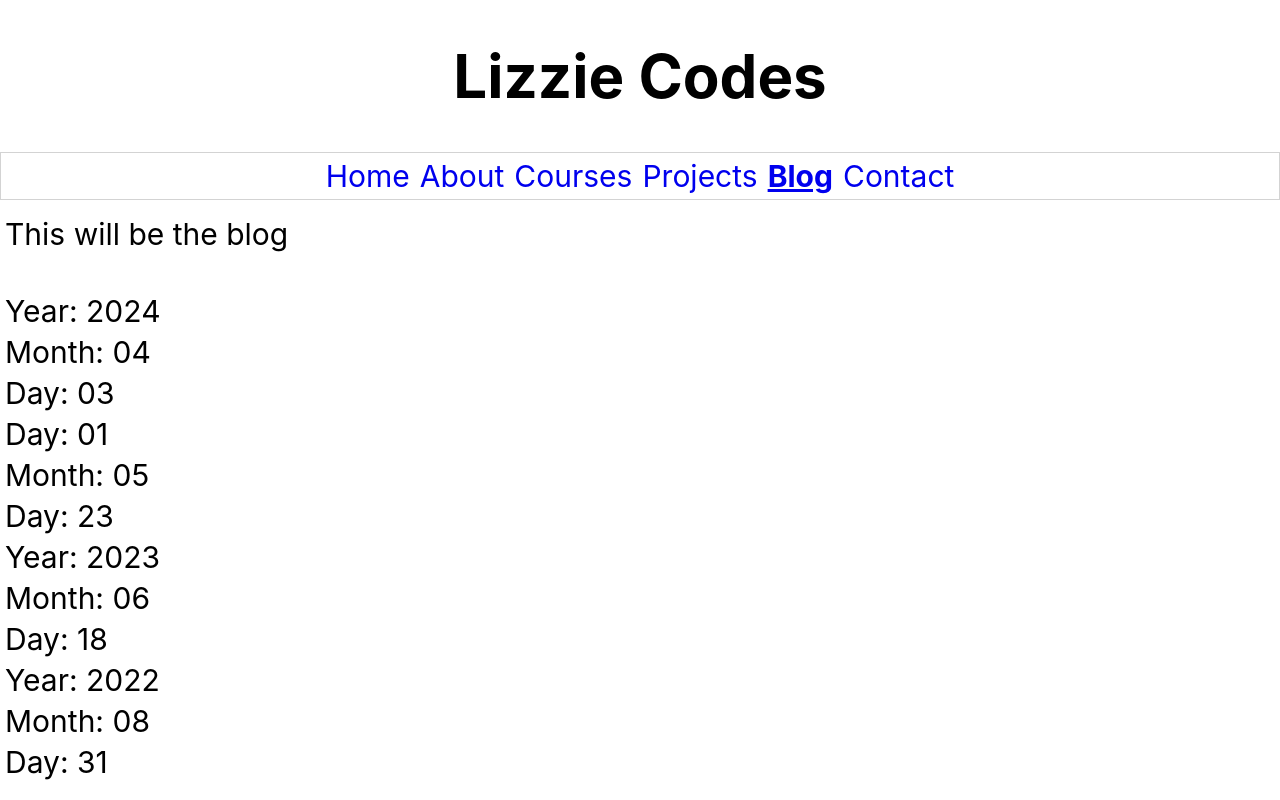
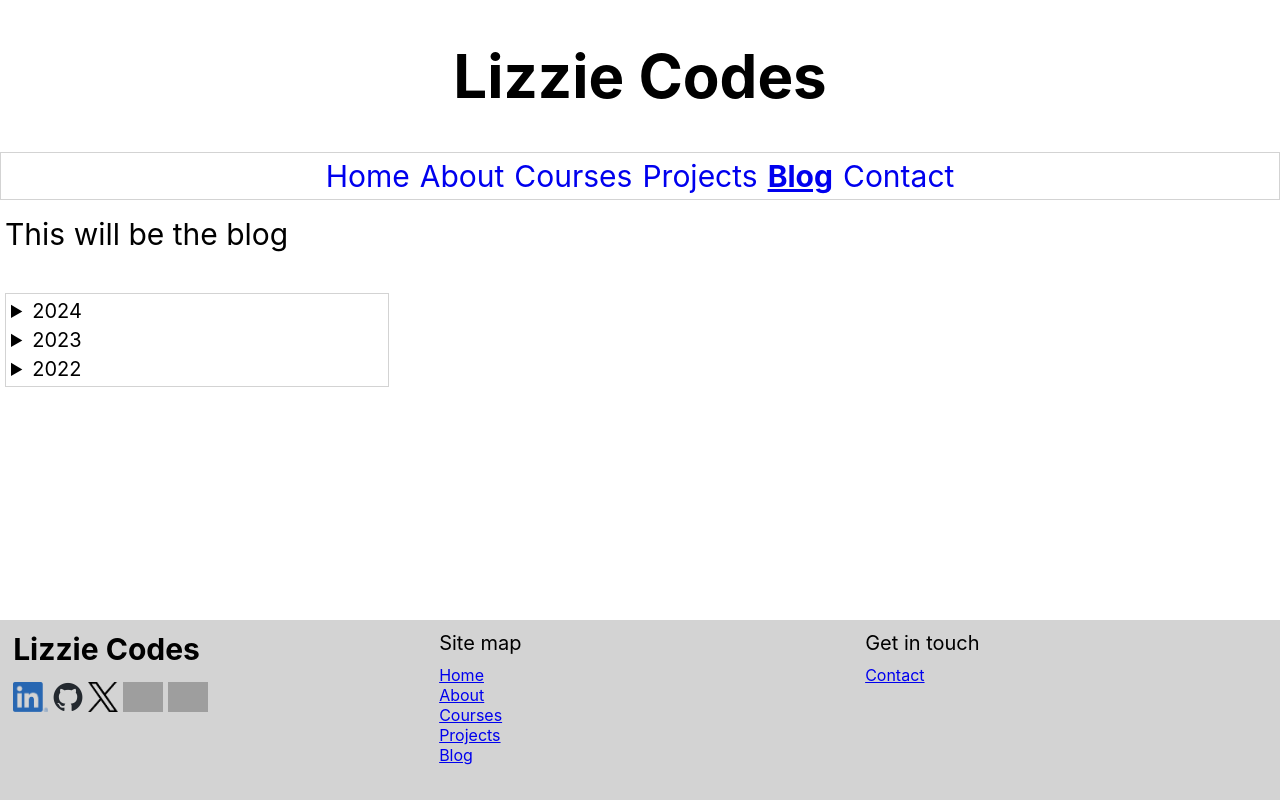
Before and after one commit to evg4/evgportfolio, a React (Create React App) app: page /blog in a window 1280 px wide. Shown: the top 800 px of the page. Built offline with nearby package versions, Linux system fonts and the light colour scheme; grey boxes are pictures that could not be loaded.

Commit message:
Styling for Archive component

```diff
--- a/src/components/Archive/Archive.js
+++ b/src/components/Archive/Archive.js
@@ -2,24 +2,55 @@ import styles from "./Archive.module.css";
 import blogs from "../../data/blogs";
 import { years } from "../../data/blogs";
 
+let monthsObj = {
+  "01": "January",
+  "02": "February",
+  "03": "March",
+  "04": "April",
+  "05": "May",
+  "06": "June",
+  "07": "July",
+  "08": "August",
+  "09": "September",
+  10: "October",
+  11: "November",
+  12: "December",
+};
+
 function Archive() {
-  return years.map((year) => {
+  return (
+    <section className={styles.archive}>
+      {years.map((year) => {
         return (
           <div key={year.year}>
-        <p>Year: {year.year}</p>
+            <details className={styles.year}>
+              <summary>{year.year}</summary>
               {year.months.map((month) => {
                 return (
                   <div key={year.year + month.month}>
-              <p>Month: {month.month}</p>
+                    <details className={styles.month}>
+                      <summary>{monthsObj[month.month]}</summary>
+
                       {month.days.map((day) => {
-                return <p key={year.year + month.month + day}>Day: {day}</p>;
+                        return (
+                          <p
+                            className={styles.day}
+                            key={year.year + month.month + day}
+                          >
+                            {`${day}.${month.month}.${year.year}`}
+                          </p>
+                        );
                       })}
+                    </details>
                   </div>
                 );
               })}
+            </details>
           </div>
         );
-  });
+      })}
+    </section>
+  );
 }
 
 /*function Archive() {
--- a/src/components/Archive/Archive.module.css
+++ b/src/components/Archive/Archive.module.css
@@ -1,3 +1,23 @@
-.archiveDiv {
+.archive {
   border: 1px solid lightgray;
+  margin: 5px;
+  width: 30%;
 }
+
+.year {
+  font-size: 20px;
+  margin: 5px;
+  margin-left: 5px;
+}
+
+.month {
+  margin: 5px;
+  margin-left: 20px;
+  font-size: 20px;
+}
+
+.day {
+  margin: 5px;
+  margin-left: 35px;
+  font-size: 20px;
+}
```
Lines whose indentation alone changed are shown as unchanged.
